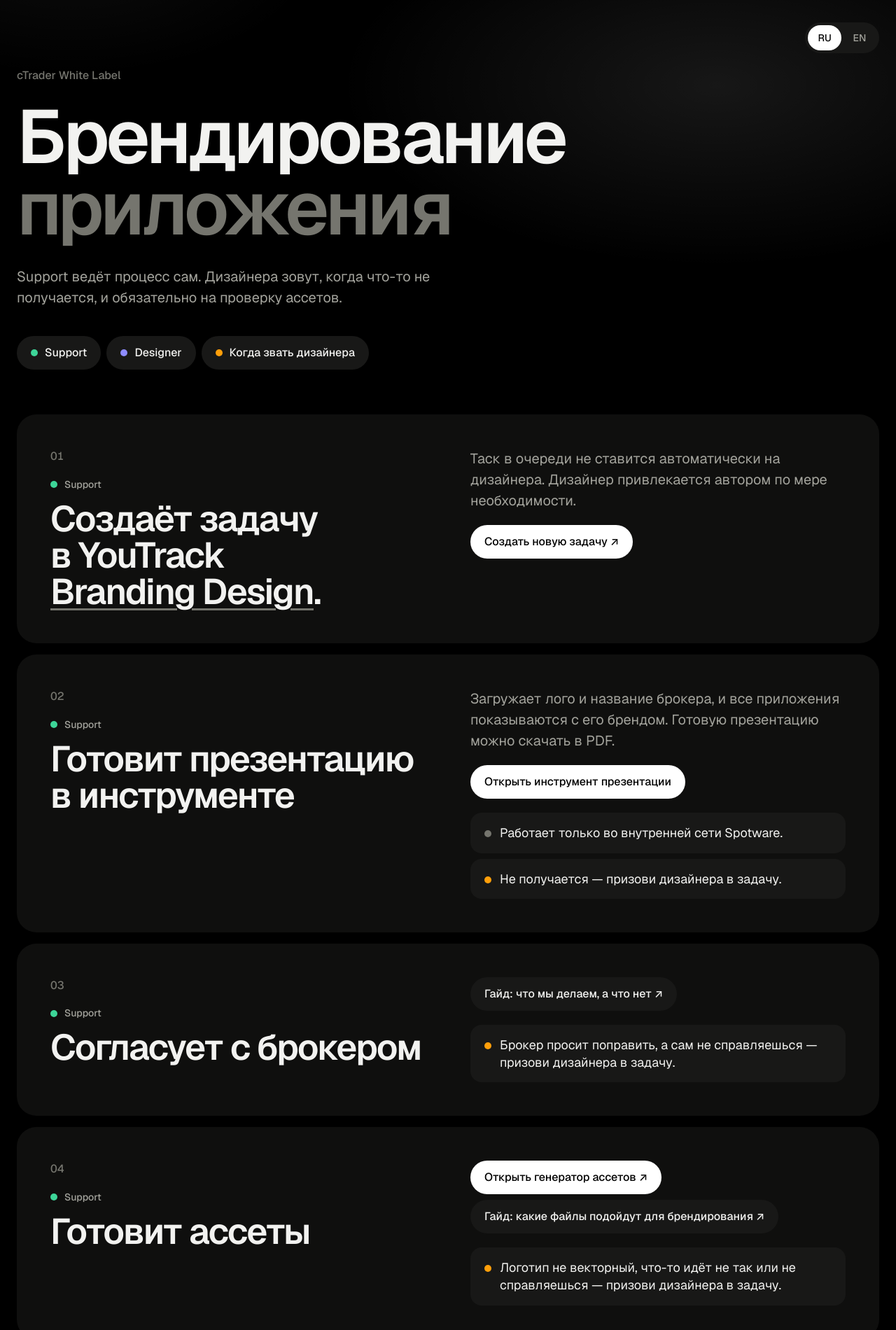
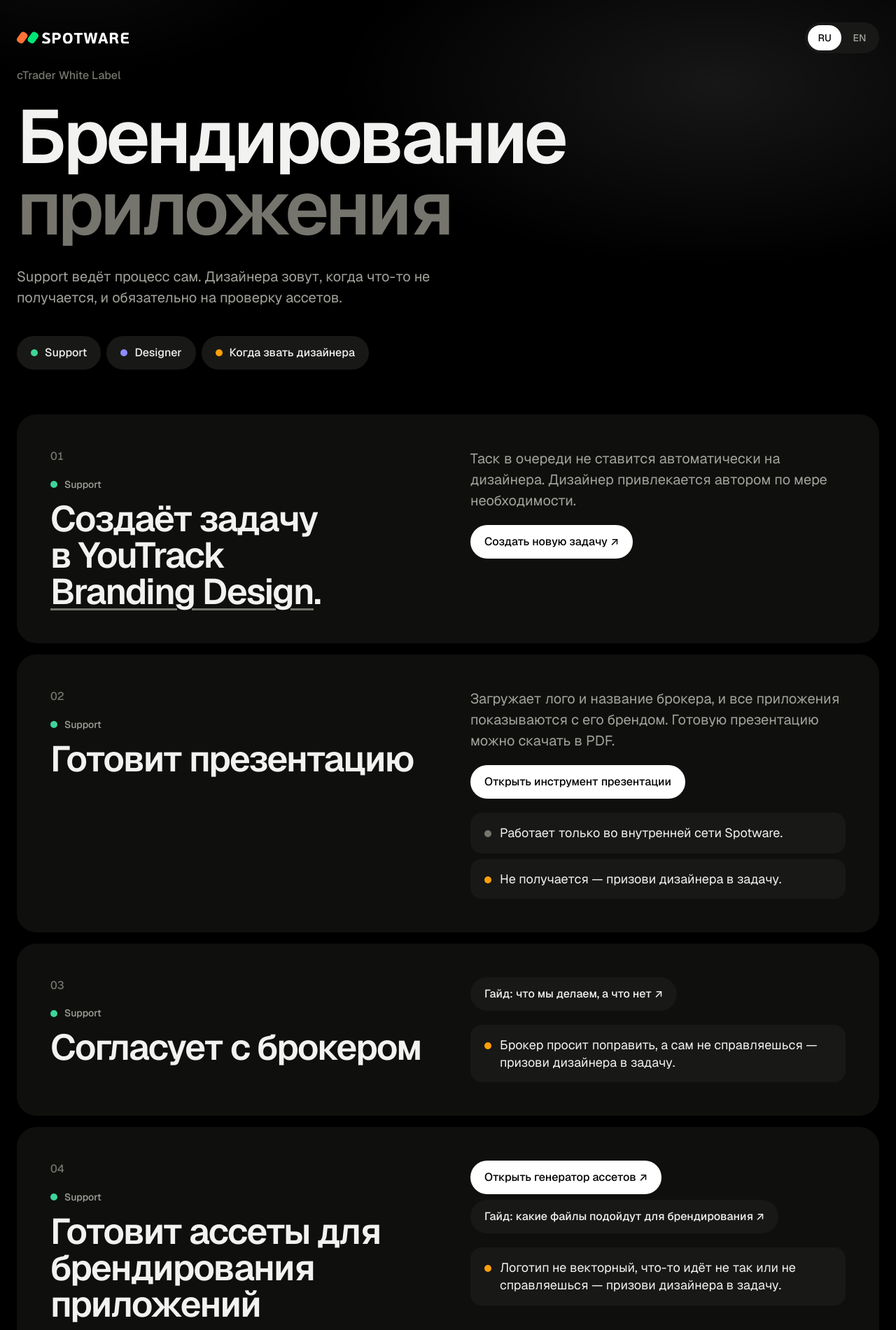
Before and after one commit to Masrus/ai-in-design-team, a plain HTML site: page branding-sop/index.html in a window 1280 px wide. Shown: the top 1900 px of the page at 70% size. Drawn offline with nearby package versions, Linux system fonts and the light colour scheme.

Commit message:
Spotware logo on the scheme, remove back bar from tool view
Co-Authored-By: Claude Sonnet 5.5 <noreply@anthropic.com>
Claude-Session: https://claude.ai/code/session_01Md2BrbpJ3y45iBquQiznpm

```diff
--- a/branding-sop/index.html
+++ b/branding-sop/index.html
@@ -1,4 +1,4 @@
-<!doctype html><html lang="ru"><head><meta charset="utf-8"><meta name="robots" content="noindex, nofollow, noarchive, nosnippet"><meta name="googlebot" content="noindex, nofollow"><meta name="viewport" content="width=device-width, initial-scale=1, viewport-fit=cover"><style>:root{color-scheme:light}body{margin:0}[hidden]{display:none!important}</style></head><body><title>SOP брендирования cTrader</title>
+<!doctype html><html lang="ru"><head><meta charset="utf-8"><meta name="viewport" content="width=device-width, initial-scale=1, viewport-fit=cover"><style>:root{color-scheme:light}body{margin:0}[hidden]{display:none!important}</style></head><body><title>SOP брендирования cTrader</title>
 <meta name="claude:viewport-fit-sides" content="cover">
 <link rel="preconnect" href="https://fonts.googleapis.com">
 <link rel="preconnect" href="https://fonts.gstatic.com" crossorigin>
@@ -53,6 +53,9 @@ h1 .dim { display: block; color: var(--ink-3); }
 .legend { display: flex; flex-wrap: wrap; gap: 8px; margin: 40px 0 0; padding: 0; list-style: none; }
 .legend li { display: inline-flex; align-items: center; gap: 10px; height: 48px; padding: 0 20px; border-radius: 999px; background: var(--surface-2); font-weight: 500; }
 
+.brand { position: absolute; top: 45px; left: 0; display: block; line-height: 0; }
+.brand img { display: block; height: 18px; width: auto; }
+.brand:focus-visible { outline: 3px solid var(--ink); outline-offset: 4px; border-radius: 4px; }
 .lang { position: absolute; top: 32px; right: 0; display: inline-flex; gap: 2px; padding: 4px; border-radius: 999px; background: var(--surface-2); }
 .lang button { appearance: none; -webkit-appearance: none; border: 0; font: 500 14px var(--font); height: 36px; min-width: 48px; padding: 0 14px; border-radius: 999px; background: transparent; color: var(--ink-2); cursor: pointer; }
 .lang button:hover { color: var(--ink); }
@@ -102,6 +105,8 @@ h1 .dim { display: block; color: var(--ink-3); }
 @media (max-width: 900px) {
   .hero { padding-block: 88px 48px; }
   .lang { top: 24px; }
+  .brand { top: 37px; }
+  .brand img { height: 16px; }
   .lead, .body p { font-size: 18px; }
   .step { grid-template-columns: minmax(0, 1fr); gap: 24px; }
 }
@@ -122,6 +127,7 @@ h1 .dim { display: block; color: var(--ink-3); }
         <button type="button" data-lang="ru" aria-pressed="true">RU</button>
         <button type="button" data-lang="en" aria-pressed="false">EN</button>
       </div>
+      <a class="brand" href="https://www.spotware.com" target="_blank" rel="noopener" aria-label="Spotware"><img src="presentation/assets/spotware-logo-header.svg" alt="Spotware" width="160" height="18"></a>
       <span class="eyebrow">cTrader White Label</span>
       <h1><span data-i="h1a">Брендирование</span><span class="dim" data-i="h1b">приложения</span></h1>
       <p class="lead" data-i="lead">Support ведёт процесс сам. Дизайнера зовут, когда что-то не получается, и обязательно на проверку ассетов.</p>
@@ -151,7 +157,7 @@ h1 .dim { display: block; color: var(--ink-3); }
         <div>
           <span class="num">02</span>
           <span class="who"><i class="dot s"></i>Support</span>
-          <h2 data-i="s2h">Готовит презентацию в инструменте</h2>
+          <h2 data-i="s2h">Готовит презентацию</h2>
         </div>
         <div class="body">
           <p data-i="s2p">Загружает лого и название брокера, и все приложения показываются с его брендом. Готовую презентацию можно скачать в PDF.</p>
@@ -185,7 +191,7 @@ h1 .dim { display: block; color: var(--ink-3); }
         <div>
           <span class="num">04</span>
           <span class="who"><i class="dot s"></i>Support</span>
-          <h2 data-i="s4h">Готовит ассеты</h2>
+          <h2 data-i="s4h">Готовит ассеты для брендирования приложений</h2>
         </div>
         <div class="body">
           <div class="actions">
@@ -225,14 +231,13 @@ h1 .dim { display: block; color: var(--ink-3); }
 </div>
 
 <div class="pres" id="presView" hidden>
-  <div class="pres-bar"><a class="back" href="#" data-i="back">← К схеме</a></div>
   <iframe id="presFrame" title="Инструмент презентации"></iframe>
 </div>
 
 <script>
 (function () {
   var EN = {"h1a": "Branding", "h1b": "the app", "lead": "Support runs the process on their own. The designer is called in when something doesn't work out, and always for the asset check.", "lg3": "When to call the designer", "s1h": "Creates a task in YouTrack <a href='https://yt.ctrader.com/projects/XD' target='_blank' rel='noopener'>Branding Design</a>.", "s1b": "Create a new task ↗",
-    "s1p": "A task in the queue isn't assigned to the designer automatically. The author brings the designer in as needed.", "s2h": "Prepares the presentation in the tool", "s2p": "Uploads the broker's logo and name, and every app is shown with their branding. The finished presentation can be downloaded as a PDF.", "s2b": "Open the presentation tool", "s2n1": "Works only inside the Spotware internal network.", "s2n2": "Not working out? Add the designer to the task.", "s3h": "Agrees it with the broker", "s3b": "Guide: what we do and what we don't ↗", "s3n": "The broker asks for changes and you can't handle it? Add the designer to the task.", "s4h": "Prepares the assets", "s4b1": "Open the asset generator ↗", "s4b2": "Guide: which files work for branding ↗", "s4n": "The logo isn't a vector, something goes wrong, or you can't manage? Add the designer to the task.", "s5w": "Designer · required", "s5h": "The designer checks the finished assets", "s5p": "When the assets are ready, Support adds the designer to the task.", "s5n": "Always add the designer to the task for this check.", "s6h": "Puts the archive with the icons in the right place", "back": "← Back to the scheme"};
+    "s1p": "A task in the queue isn't assigned to the designer automatically. The author brings the designer in as needed.", "s2h": "Prepares the presentation", "s2p": "Uploads the broker's logo and name, and every app is shown with their branding. The finished presentation can be downloaded as a PDF.", "s2b": "Open the presentation tool", "s2n1": "Works only inside the Spotware internal network.", "s2n2": "Not working out? Add the designer to the task.", "s3h": "Agrees it with the broker", "s3b": "Guide: what we do and what we don't ↗", "s3n": "The broker asks for changes and you can't handle it? Add the designer to the task.", "s4h": "Prepares the assets for app branding", "s4b1": "Open the asset generator ↗", "s4b2": "Guide: which files work for branding ↗", "s4n": "The logo isn't a vector, something goes wrong, or you can't manage? Add the designer to the task.", "s5w": "Designer · required", "s5h": "The designer checks the finished assets", "s5p": "When the assets are ready, Support adds the designer to the task.", "s5n": "Always add the designer to the task for this check.", "s6h": "Puts the archive with the icons in the right place", "back": "← Back to the scheme"};
   var META = {
     ru: { title: 'SOP брендирования cTrader', legend: 'Обозначения', frame: 'Инструмент презентации', group: 'Язык' },
     en: { title: 'cTrader Branding SOP', legend: 'Legend', frame: 'Presentation tool', group: 'Language' }
```
